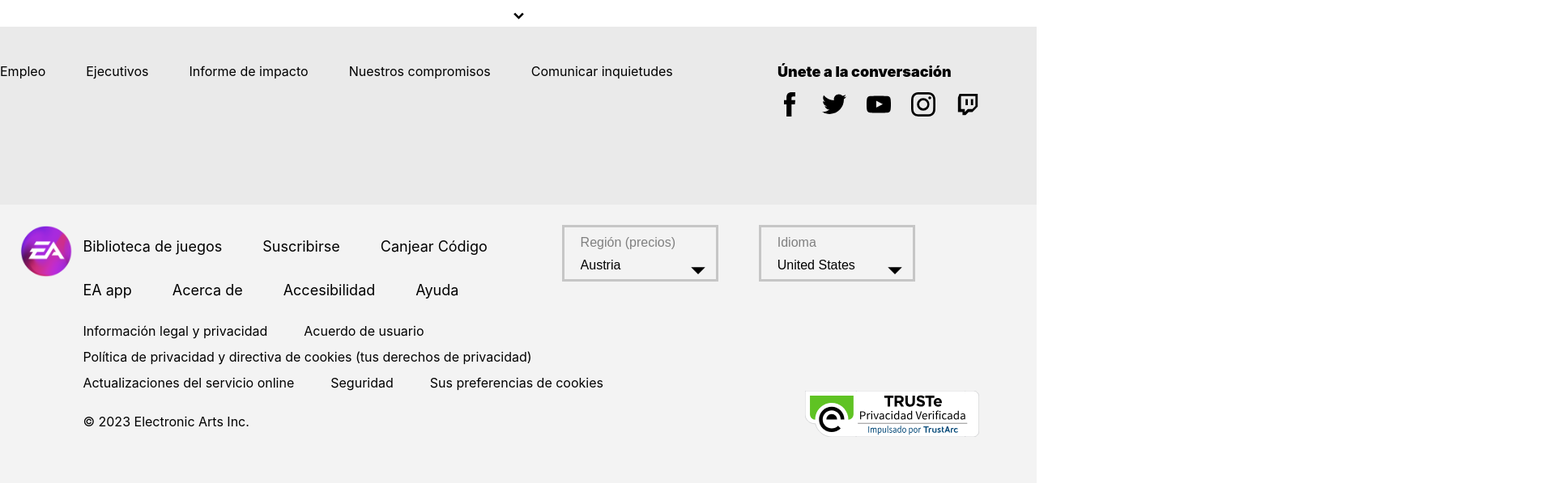
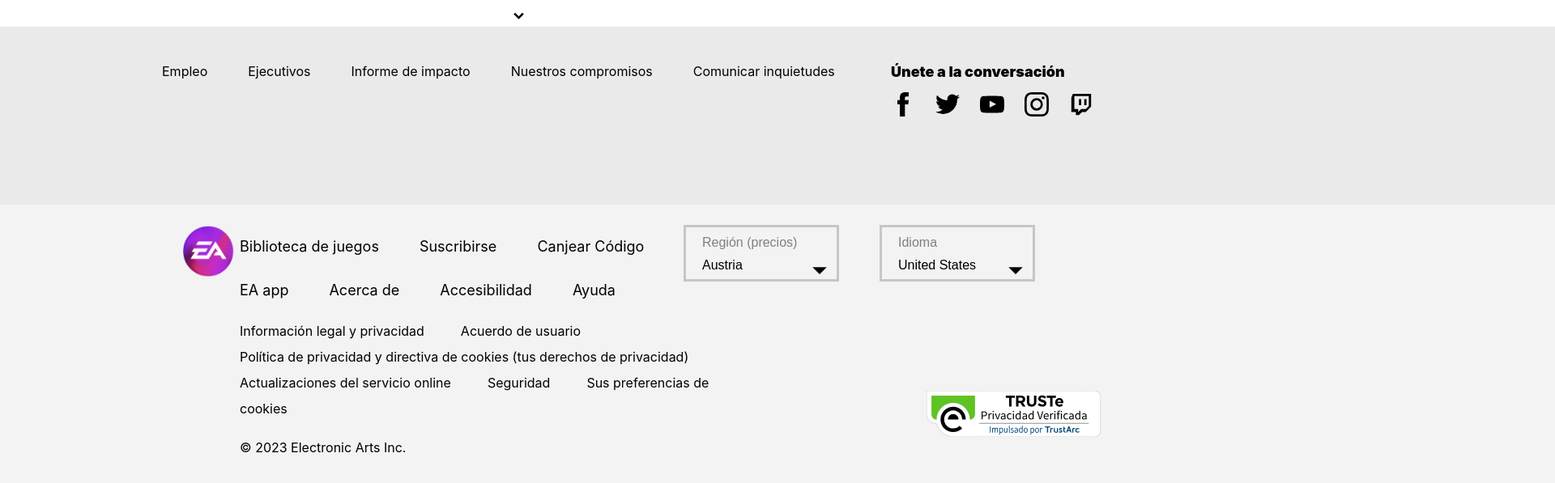
Before and after one commit to develhope-e4/ea-sports, a React (Create React App) app: page /dev in a window 1280 px wide. Shown: the part 3026-3623 px from the top of the page at 81% size, 1920 px wide, since content can reach past the window. Built offline with nearby package versions, Linux system fonts and the light colour scheme; a web font is replaced by a local one.

Commit message:
Footer finalizado

```diff
--- a/src/components/Footer/Footer.js
+++ b/src/components/Footer/Footer.js
@@ -14,7 +14,7 @@ import TRUSTe from "../../assets/Footer/TRUSTe.svg";
 const Footer = () => {
   return (
     <div className="footer">
-      <div className="fondoGris"></div>
+      <div className="fondoGris">
         <div className="footerGris">
           <div className="linkTextoFooterGris">
             <a href="https://www.ea.com/es-es/careers">Empleo</a>
@@ -68,7 +68,8 @@ const Footer = () => {
             </div>
           </div>
         </div>
-      <div className="fondoBanco"></div>
+      </div>
+      <div className="fondoBlanco">
         <div className="footerBlanco">
           <img className="latIzq" src={eaPurple} />
           <div className="supIzq">
@@ -115,6 +116,7 @@ const Footer = () => {
           </div>
         </div>
       </div>
+    </div>
   );
 };
 
--- a/src/components/Footer/Footer.scss
+++ b/src/components/Footer/Footer.scss
@@ -6,17 +6,31 @@
     grid-template-rows: auto;
 }
 
+.fondoGris{
+    width: 2000px;
+    background-color: var(--color-octave);
+}
+
 .footerGris {
     background-color: var(--color-octave);
+    max-width: 1200px;
+    margin-left: 200px;
     height: 220px;
     display: grid;
     grid-template-columns: 75% 25%;
+}
+
+.fondoBlanco{
+    width: 2000px;
+    background-color: var(--color-quinary);
 }
 
 .footerBlanco {
     background-color: var(--color-quinary);
     height: 350px;
     width: 100%;
+    max-width: 1200px;
+    margin-left: 200px;
     display: grid;
     grid-template-columns: 8% 54% 38%;
     grid-template-rows: 40% 60%;
```
Lines whose indentation alone changed are shown as unchanged.
